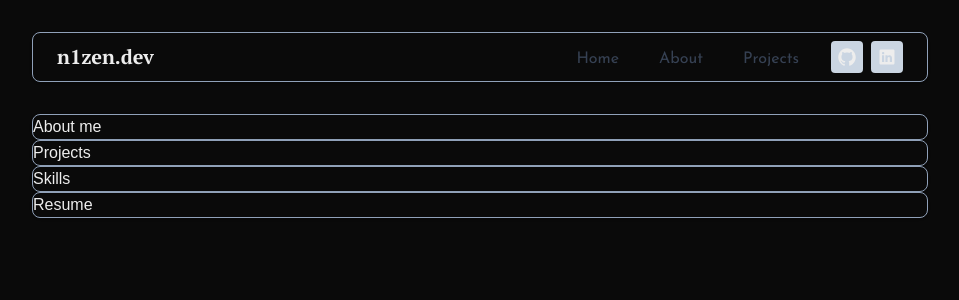
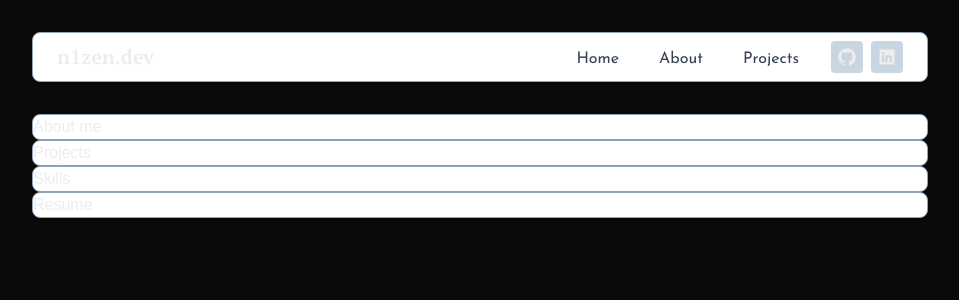
Before and after one commit to n1zen/portfolio-next, a Next.js app: page / in a window 1280 px wide. Shown: the top 300 px of the page, without its empty margins (160-1119 px from the left). Built offline with nearby package versions, Linux system fonts and the light colour scheme; a web font is replaced by a local one.

Commit message:
added white background to Card component

```diff
--- a/app/components/Card.tsx
+++ b/app/components/Card.tsx
@@ -2,7 +2,7 @@ import { CardProps } from "../utils/types";
 
 export default function Card({children, className}: CardProps) {
     return(
-	<div className={`border border-slate-400 rounded-lg shadow-sm ${className ?? ""}`}>
+	<div className={`border border-slate-400 rounded-lg shadow-sm bg-white ${className ?? ""}`}>
 	    {children}
 	</div>
     );
--- a/app/components/MobileNavBar.tsx
+++ b/app/components/MobileNavBar.tsx
@@ -9,7 +9,7 @@ export default function MobileNavBar({isMenuOpen, setIsMenuOpen}: MenuProps) {
     return(
         <>
         <Card className={`absolute right-8 mt-2 flex flex-col justify-center items-center
-        transition-all duration-300 origin-top px-4 py-2 bg-white gap-2.5
+        transition-all duration-300 origin-top px-4 py-2 gap-2.5
         ${isMenuOpen
             ? "opacity-100 scale-y-100"
             : "opacity-0 scale-y-0 pointer-events-none"
```
